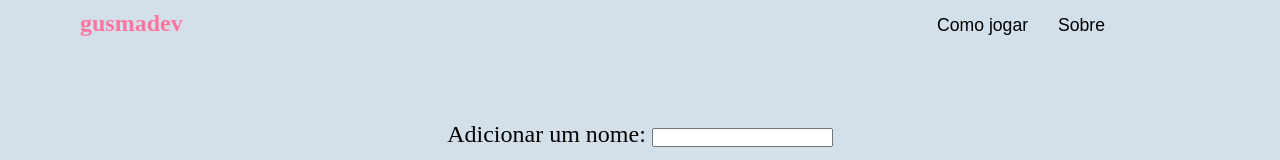
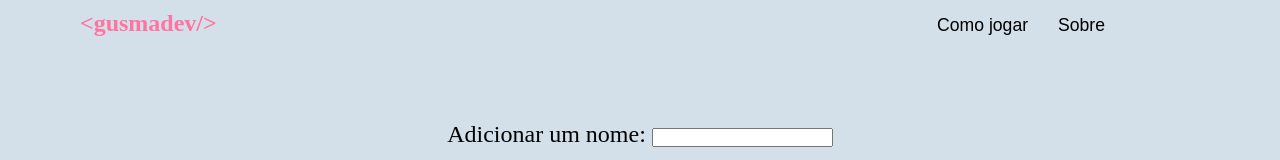
Before and after one commit to arthurgusma/quem-paga-conta, a React (Create React App) app: page / in a window 1280 px wide. Shown: the top 160 px of the page. Built offline with nearby package versions, Linux system fonts and the light colour scheme.

Commit message:
official logo added to Header.

```diff
--- a/src/components/Header.jsx
+++ b/src/components/Header.jsx
@@ -14,7 +14,7 @@ export default function Hearder(props) {
             target='_blank'
             rel='noopener noreferrer'
           >
-            <b>gusmadev</b>
+            <b>&lt;gusmadev/&gt;</b>
           </a>
         </div>
         <div>
```
